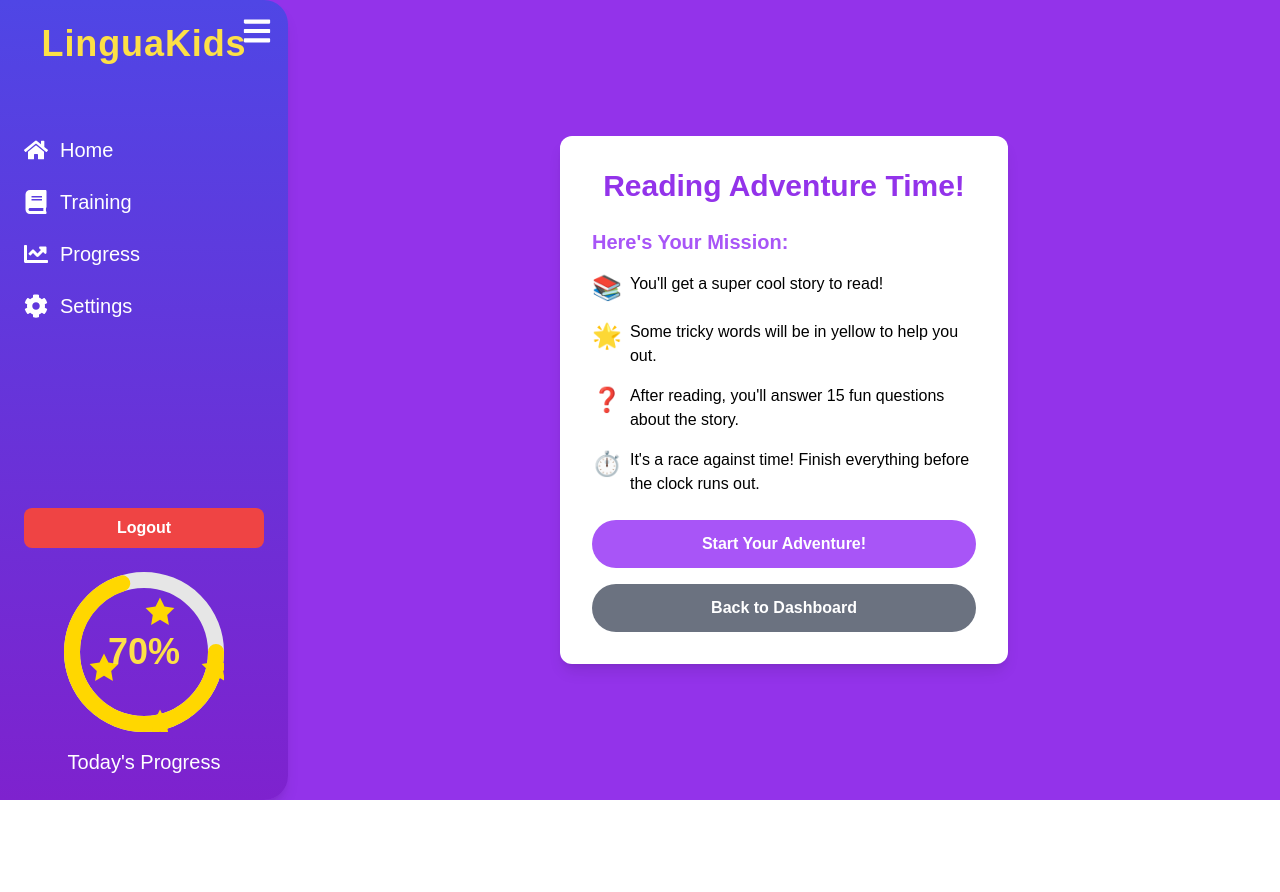
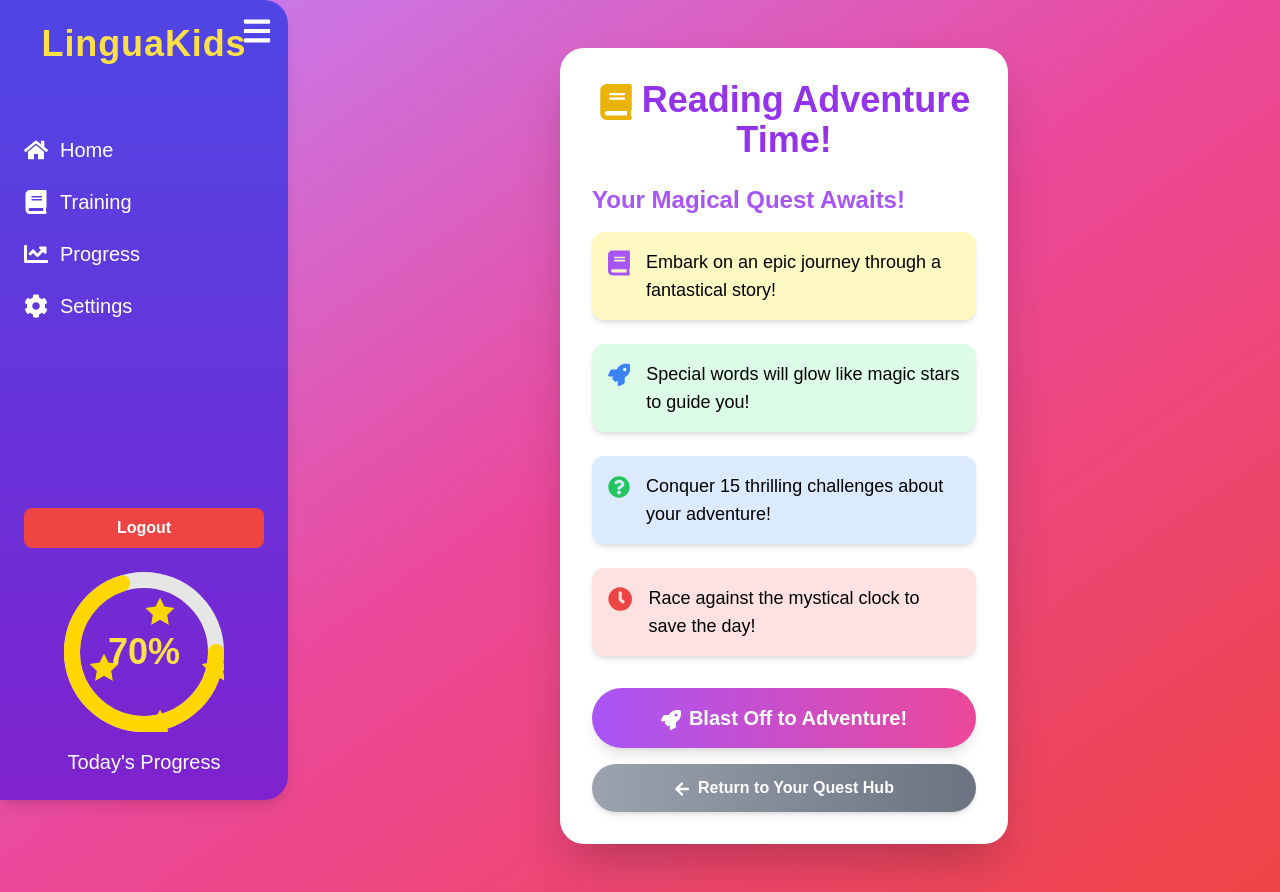
Before and after one commit to HasibNirjhar07/lingua-kids, a Next.js app in the folder client/: page /Reading/readingfrontpage in a window 1280 px wide. Before the commit the page ends 800 px from the top, so only its background shows below. Built offline with nearby package versions, Linux system fonts and the light colour scheme; what @nextui-org/react would draw is missing.

Commit message:
Reading Part Enhanced

```diff
--- a/client/pages/Reading/readingfrontpage.js
+++ b/client/pages/Reading/readingfrontpage.js
@@ -2,6 +2,7 @@ import React, { useState } from 'react';
 import { motion } from 'framer-motion';
 import Sidebar from '@/components/Sidebar';
 import { useRouter } from 'next/router';
+import { FaBook, FaRocket, FaClock, FaQuestionCircle, FaArrowLeft } from 'react-icons/fa';
 
 const ReadingManualPage = () => {
   const [showInstructions, setShowInstructions] = useState(true);
@@ -9,19 +10,18 @@ const ReadingManualPage = () => {
 
   const handleStart = async () => {
     try {
-      const token = localStorage.getItem('token'); // Retrieve the token from local storage
+      const token = localStorage.getItem('token');
       const response = await fetch('http://localhost:3000/reading/random', {
         method: 'GET',
         headers: {
-          Authorization: `Bearer ${token}`, // Include the token in the request headers
+          Authorization: `Bearer ${token}`,
           'Content-Type': 'application/json',
         },
       });
 
       if (response.ok) {
         const passage = await response.json();
-        // Navigate to the reading page with the fetched passage id
-        router.push(`/Reading/${passage.id}`); // Assuming passage has an id property
+        router.push(`/Reading/${passage.id}`);
       } else {
         console.error('Failed to fetch a random passage', response.status, response.statusText);
       }
@@ -35,64 +35,78 @@ const ReadingManualPage = () => {
   };
 
   return (
-    <div className="flex min-h-screen bg-purple-600">
+    <div className="flex min-h-screen bg-gradient-to-br from-purple-400 via-pink-500 to-red-500">
       <Sidebar />
       <div className="flex-1 p-8 lg:p-12 overflow-y-auto flex items-center justify-center">
         <motion.div
           initial={{ scale: 0.8, opacity: 0 }}
           animate={{ scale: 1, opacity: 1 }}
           transition={{ duration: 0.5 }}
-          className="bg-white rounded-xl p-8 max-w-md w-full shadow-lg"
+          className="bg-white rounded-3xl p-8 max-w-md w-full shadow-2xl"
         >
-          <h1 className="text-3xl font-bold text-purple-600 mb-6 text-center">
+          <h1 className="text-4xl font-bold text-purple-600 mb-6 text-center">
+            <FaBook className="inline-block mr-2 text-yellow-500" />
             Reading Adventure Time!
           </h1>
-          {showInstructions ? (
+          {showInstructions && (
             <motion.div
               initial={{ y: 20, opacity: 0 }}
               animate={{ y: 0, opacity: 1 }}
               transition={{ delay: 0.2 }}
             >
-              <h2 className="text-xl font-semibold text-purple-500 mb-4">
-                Here's Your Mission:
+              <h2 className="text-2xl font-semibold text-purple-500 mb-4">
+                Your Magical Quest Awaits!
               </h2>
-              <ul className="space-y-4 mb-6">
-                <li className="flex items-start">
-                  <span className="text-2xl mr-2">📚</span>
-                  <span>You'll get a super cool story to read!</span>
-                </li>
-                <li className="flex items-start">
-                  <span className="text-2xl mr-2">🌟</span>
-                  <span>Some tricky words will be in yellow to help you out.</span>
-                </li>
-                <li className="flex items-start">
-                  <span className="text-2xl mr-2">❓</span>
-                  <span>After reading, you'll answer 15 fun questions about the story.</span>
-                </li>
-                <li className="flex items-start">
-                  <span className="text-2xl mr-2">⏱️</span>
-                  <span>It's a race against time! Finish everything before the clock runs out.</span>
-                </li>
+              <ul className="space-y-6 mb-8">
+                <motion.li
+                  className="flex items-start bg-yellow-100 p-4 rounded-xl shadow-md"
+                  whileHover={{ scale: 1.05 }}
+                >
+                  <FaBook className="text-3xl mr-4 text-purple-500" />
+                  <span className="text-lg">Embark on an epic journey through a fantastical story!</span>
+                </motion.li>
+                <motion.li
+                  className="flex items-start bg-green-100 p-4 rounded-xl shadow-md"
+                  whileHover={{ scale: 1.05 }}
+                >
+                  <FaRocket className="text-3xl mr-4 text-blue-500" />
+                  <span className="text-lg">Special words will glow like magic stars to guide you!</span>
+                </motion.li>
+                <motion.li
+                  className="flex items-start bg-blue-100 p-4 rounded-xl shadow-md"
+                  whileHover={{ scale: 1.05 }}
+                >
+                  <FaQuestionCircle className="text-3xl mr-4 text-green-500" />
+                  <span className="text-lg">Conquer 15 thrilling challenges about your adventure!</span>
+                </motion.li>
+                <motion.li
+                  className="flex items-start bg-red-100 p-4 rounded-xl shadow-md"
+                  whileHover={{ scale: 1.05 }}
+                >
+                  <FaClock className="text-3xl mr-4 text-red-500" />
+                  <span className="text-lg">Race against the mystical clock to save the day!</span>
+                </motion.li>
               </ul>
               <motion.button
                 whileHover={{ scale: 1.05 }}
                 whileTap={{ scale: 0.95 }}
-                className="w-full bg-purple-500 text-white font-bold py-3 px-4 rounded-full hover:bg-purple-600 transition duration-300"
+                className="w-full bg-gradient-to-r from-purple-500 to-pink-500 text-white font-bold py-4 px-6 rounded-full hover:from-purple-600 hover:to-pink-600 transition duration-300 text-xl shadow-lg"
                 onClick={handleStart}
               >
-                Start Your Adventure!
+                <FaRocket className="inline-block mr-2" />
+                Blast Off to Adventure!
               </motion.button>
-              {/* Back to Dashboard Button */}
               <motion.button
                 whileHover={{ scale: 1.05 }}
                 whileTap={{ scale: 0.95 }}
-                className="mt-4 w-full bg-gray-500 text-white font-bold py-3 px-4 rounded-full hover:bg-gray-600 transition duration-300"
+                className="mt-4 w-full bg-gradient-to-r from-gray-400 to-gray-500 text-white font-bold py-3 px-4 rounded-full hover:from-gray-500 hover:to-gray-600 transition duration-300 shadow-md"
                 onClick={handleBackToDashboard}
               >
-                Back to Dashboard
+                <FaArrowLeft className="inline-block mr-2" />
+                Return to Your Quest Hub
               </motion.button>
             </motion.div>
-          ) : null}
+          )}
         </motion.div>
       </div>
     </div>
```
Also changed, not shown: client/pages/Reading/[passageId].js (+42 -45 lines).
